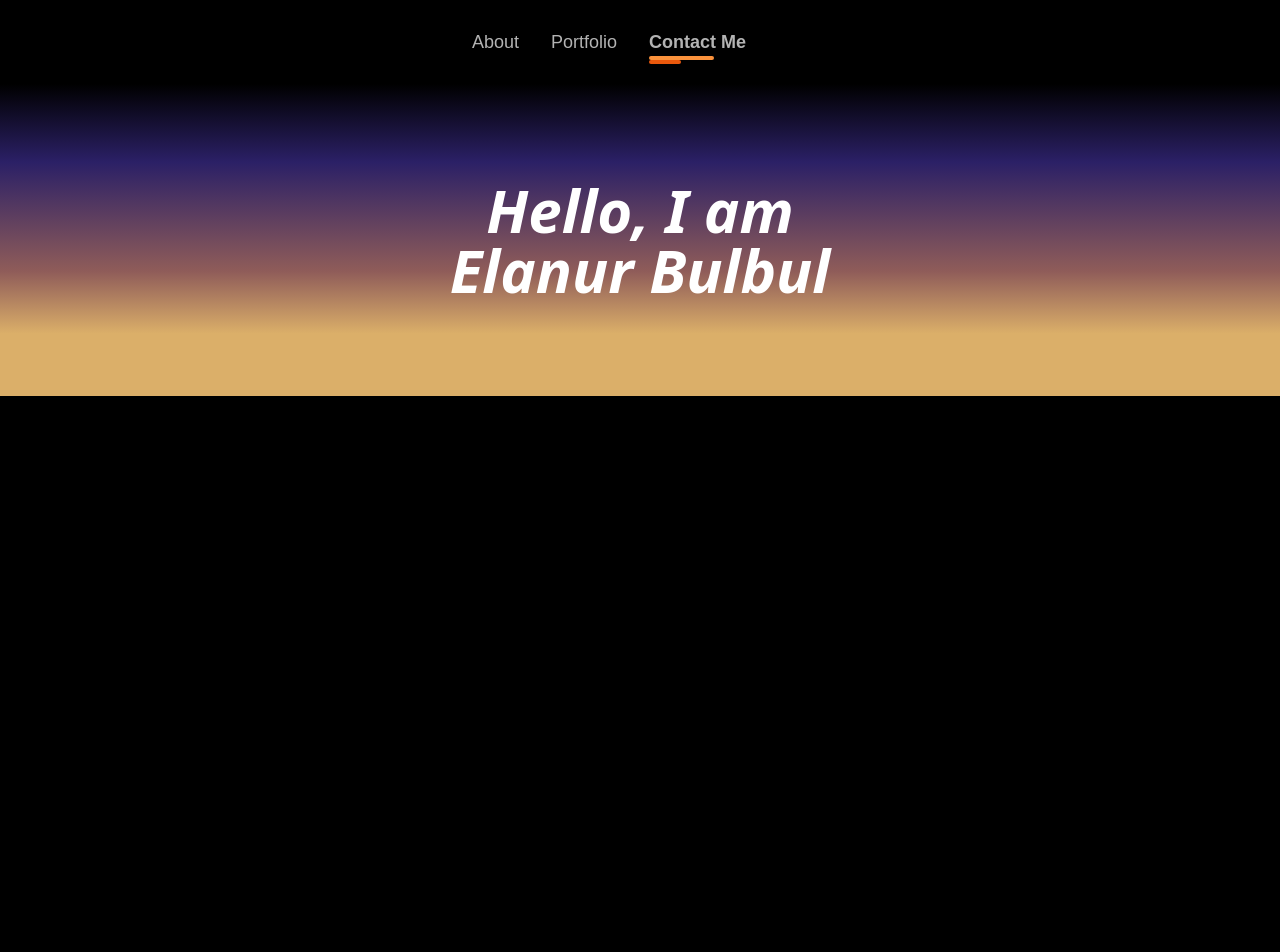
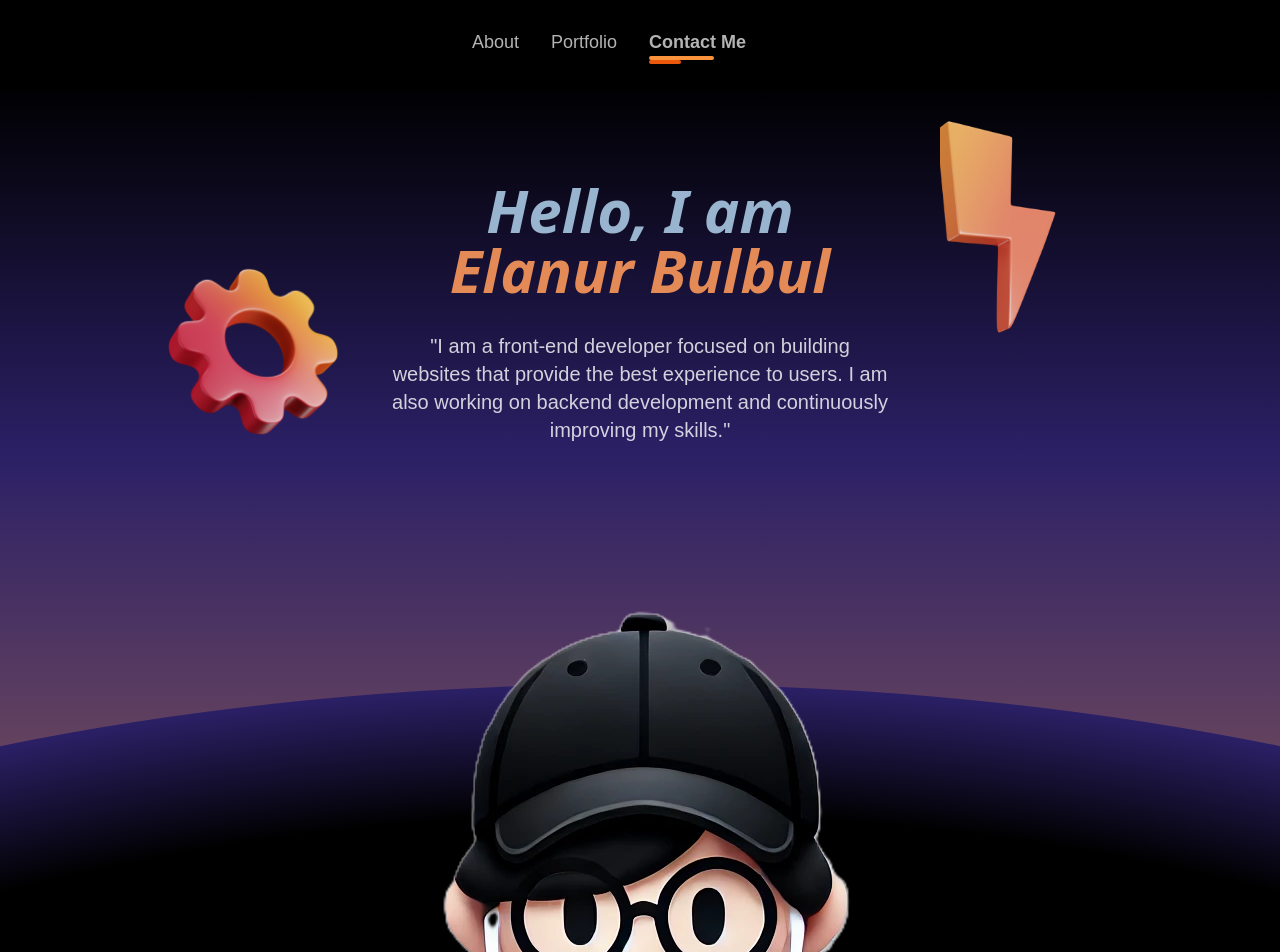
Before and after one commit to elanurbulbul/MyPortfolio, a Next.js app: page / in a window 1280 px wide. Shown: the top 952 px of the page. Before the commit the page ends 800 px from the top, so only its background shows below. Built offline with nearby package versions, Linux system fonts and the light colour scheme.

Commit message:
FinishedHeroSection

```diff
--- a/src/components/Hero.tsx
+++ b/src/components/Hero.tsx
@@ -1,22 +1,57 @@
-"use client"
-import Image from 'next/image'
-import React from 'react'
-import cursor from '../assets/icon1.png'
-import message from '../assets/icon2.png'
-import profilePic from '../assets/profile.png'
-import { motion } from 'framer-motion'
+"use client";
+import Image from "next/image";
+import React from "react";
+import cursor from "../assets/icon1.png";
+import lightning from "../assets/icon2.png";
+import profilePic from "../assets/profile.png";
+import { motion } from "framer-motion";
 
 const Hero = () => {
   return (
-    <div className='py-24 relative overflow-clip bg-[linear-gradient(to_bottom,#000,#2B2066_25%,#8F5C59_60%,#DBAF69_80%)]' >
-        <div>
-            <div className='text-6xl text-white font-semibold italic text-center font-sans'>
-                <h1>Hello, I am</h1>
-                <h1>Elanur Bulbul</h1>
-            </div>
+    <div className="py-24 relative overflow-clip bg-[linear-gradient(to_bottom,#000,#2B2066_25%,#8F5C59_60%,#DBAF69_80%)]">
+      <div className="absolute rounded-[50%] w-[3000px] h-[1300px] bg-[radial-gradient(closest-side,#000_80%,#2B2066)] top-[600px] left-[50%] -translate-x-1/2 -z-1"></div>
+      <div className="">
+        <div className="text-6xl text-white font-semibold italic text-center font-sans">
+          <h1 className="text-[#98B4CE]">Hello, I am</h1>
+          <h1 className="text-[#E48A57]">Elanur Bulbul</h1>
         </div>
+        <motion.div className="absolute left-[160px] top-[170px]" drag>
+          <Image
+            alt="cursor"
+            src={cursor}
+            height="190"
+            width="190"
+            className=""
+            draggable="false"
+          />
+        </motion.div>
+        <motion.div className="absolute right-[220px] top-[20px]" drag>
+          <Image
+            alt="cursor"
+            src={lightning}
+            height="120"
+            width="120"
+            className=""
+            draggable="false"
+          />
+        </motion.div>
+
+        <p className="text-center text-xl max-w-[500px] mx-auto mt-8 text-white/80">
+          "I am a front-end developer focused on building websites that provide
+          the best experience to users. I am also working on backend development
+          and continuously improving my skills."{" "}
+        </p>
+
+        <Image
+          alt="profile picture"
+          src={profilePic}
+          className="h-auto w-auto mx-auto relative"
+          width="400"
+          height="400"
+        />
+      </div>
     </div>
-  )
-}
+  );
+};
 
-export default Hero
+export default Hero;
```
Also changed, not shown: src/assets/profile.png.
